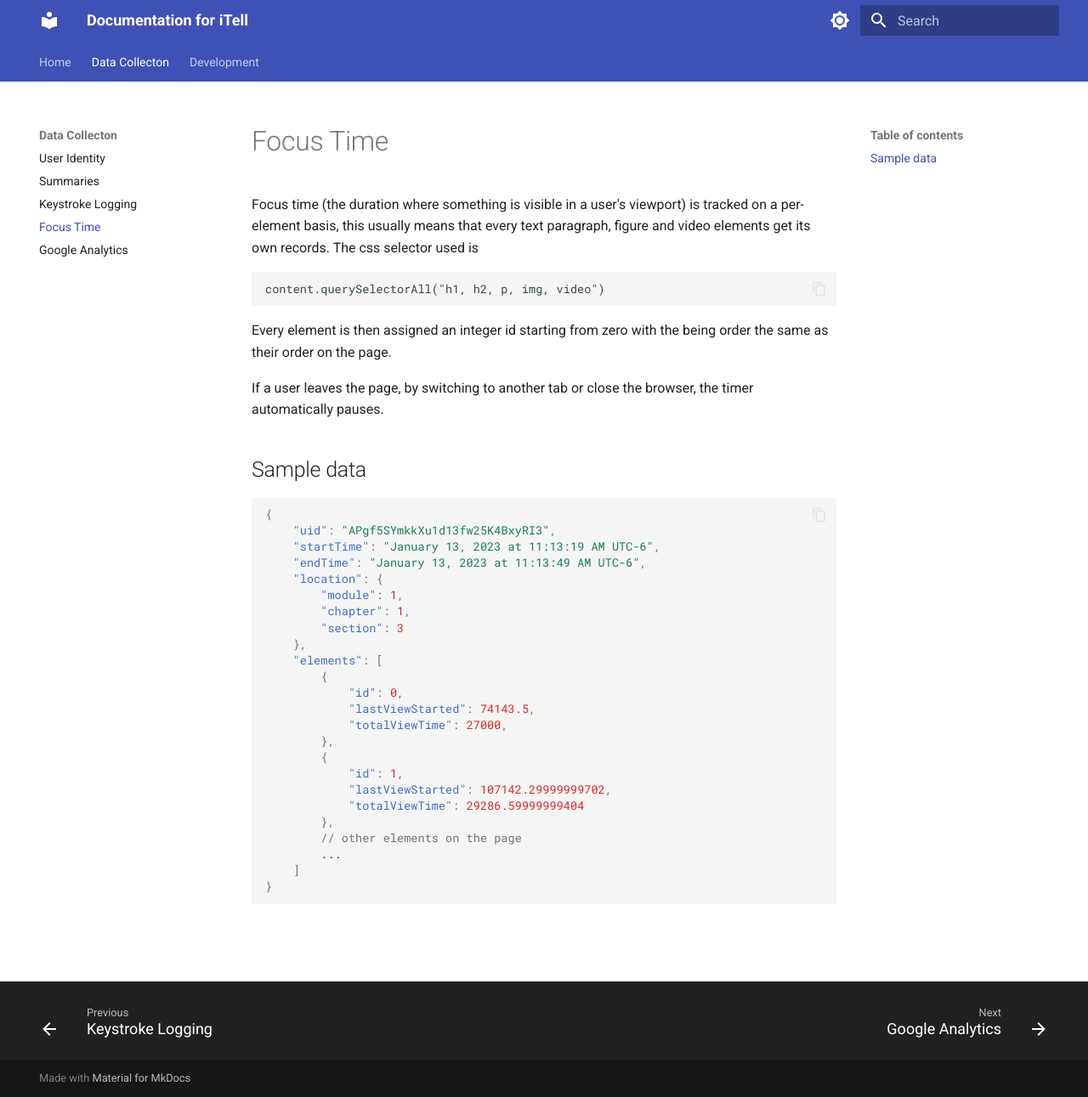
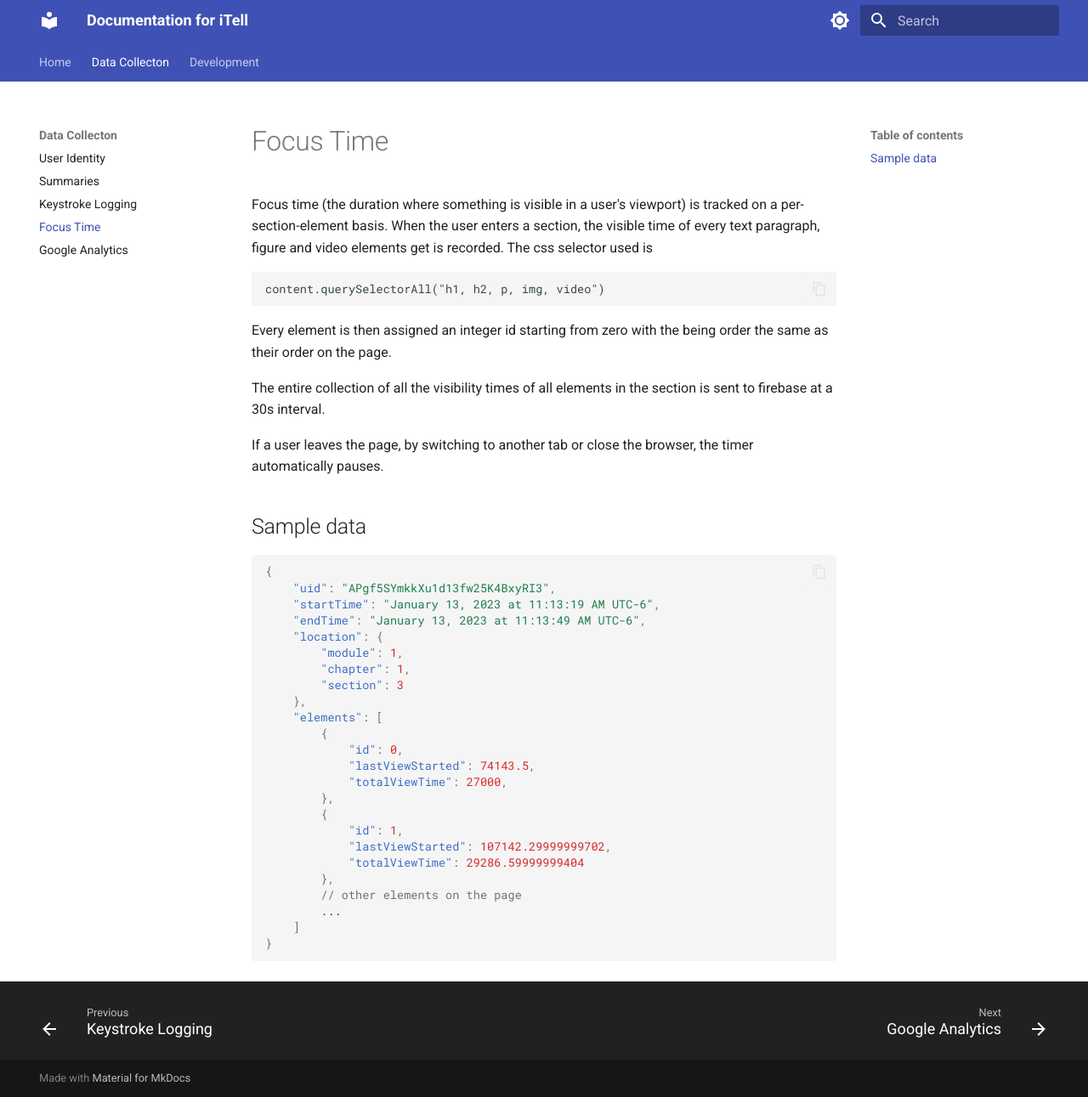
Before and after one commit to aialoe/textbook-docs, an MkDocs documentation site: the page built from docs/data/focus.md, in a window 1280 px wide and 1291 px high. Shown: the whole window at 85% size. Built offline with MkDocs 1.6.1 and Material for MkDocs 9.7.7, drawn with Linux system fonts in a browser that asks for light colours.

Commit message:
add interval

````diff
--- a/docs/data/focus.md
+++ b/docs/data/focus.md
@@ -1,12 +1,14 @@
 # Focus Time
 
-Focus time (the duration where something is visible in a user's viewport) is tracked on a per-element basis, this usually means that every text paragraph, figure and video elements get its own records. The css selector used is
+Focus time (the duration where something is visible in a user's viewport) is tracked on a per-section-element basis. When the user enters a section, the visible time of every text paragraph, figure and video elements get is recorded. The css selector used is
 
 ```
 content.querySelectorAll("h1, h2, p, img, video")
 ```
 
 Every element is then assigned an integer id starting from zero with the being order the same as their order on the page.
+
+The entire collection of all the visibility times of all elements in the section is sent to firebase at a 30s interval.
 
 If a user leaves the page, by switching to another tab or close the browser, the timer automatically pauses.
 
````
